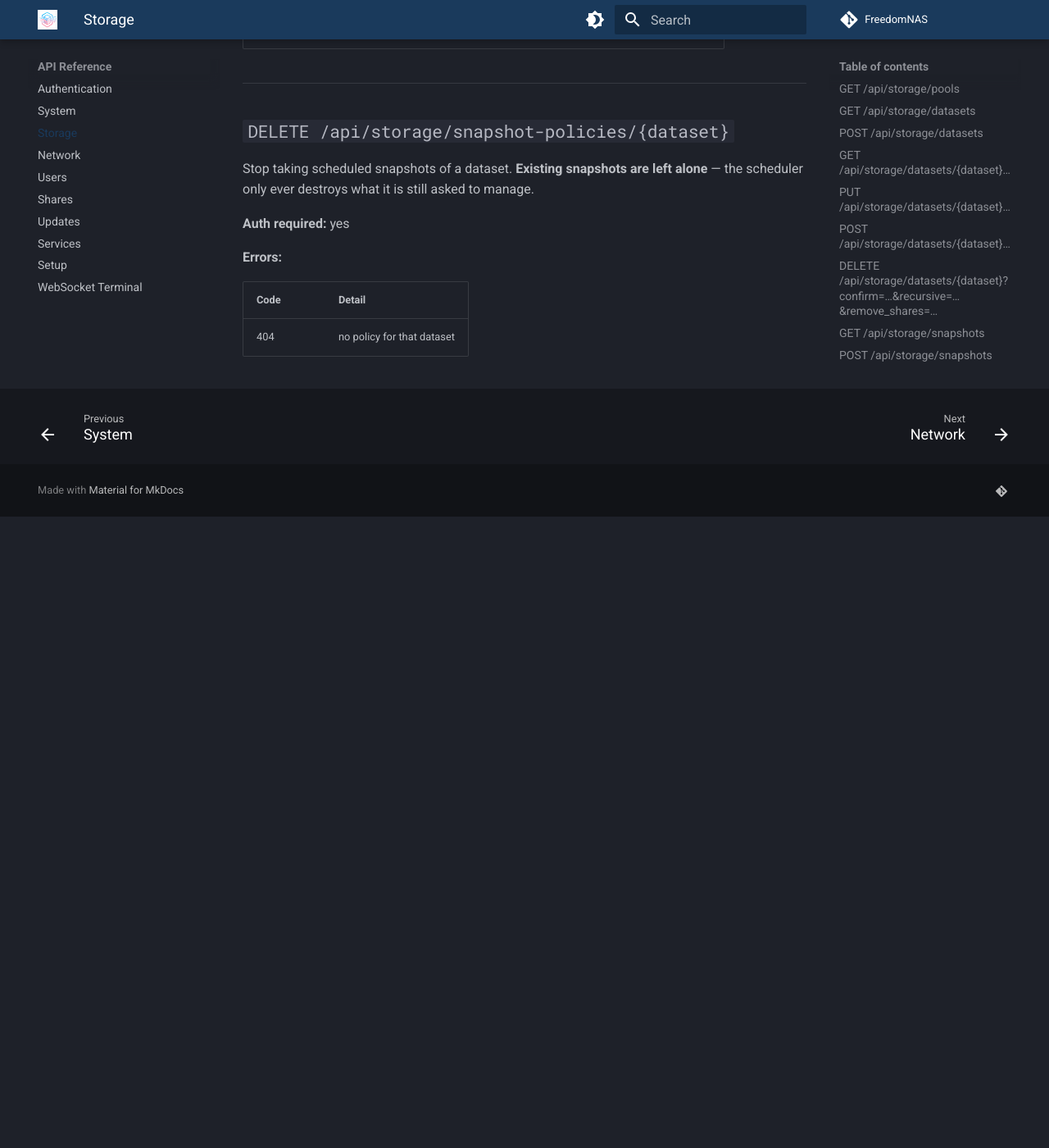
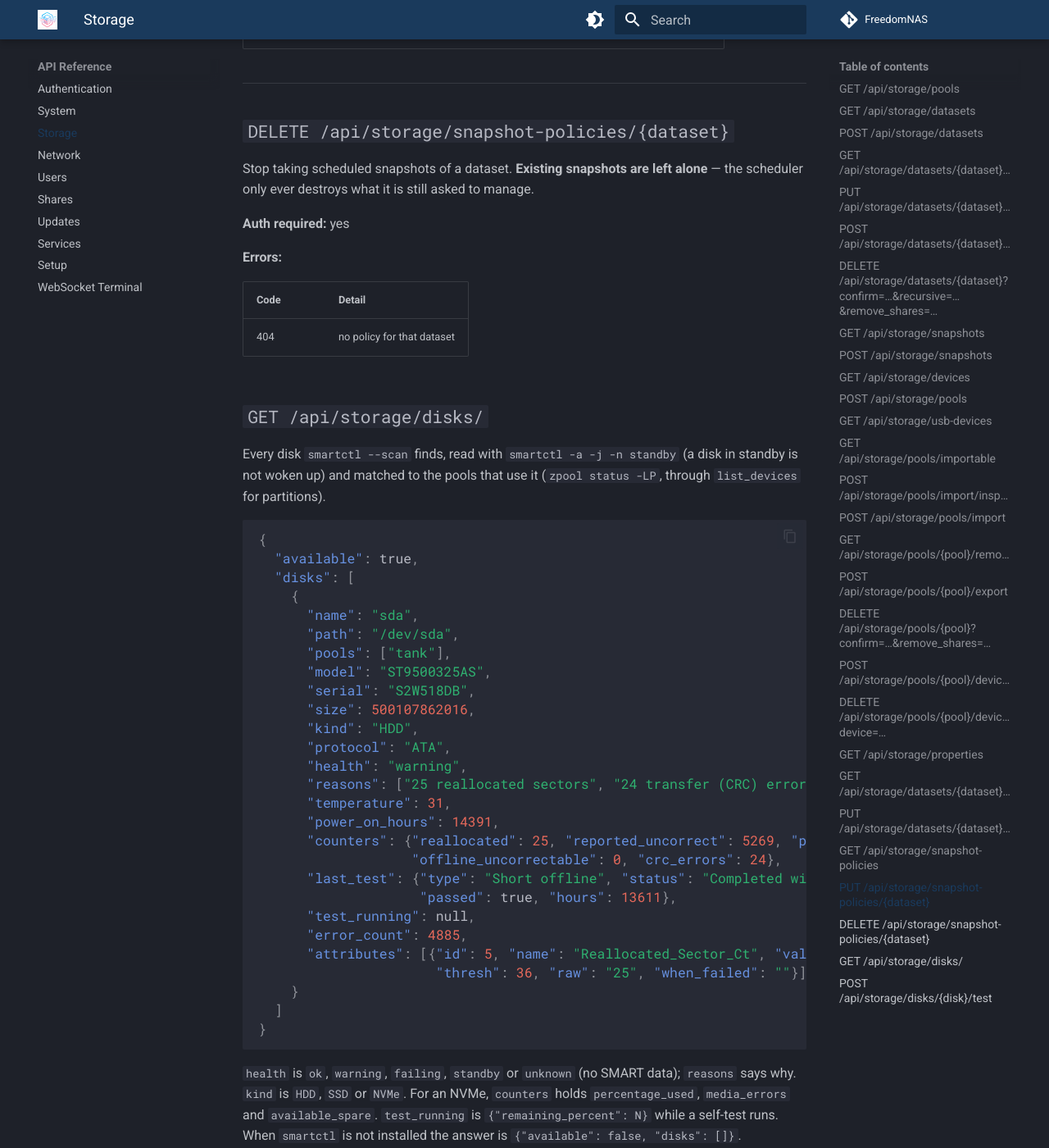
Before and after one commit to FreedomNAS/freedomnas-docs, an MkDocs documentation site: the page built from docs/api/storage.md, in a window 1280 px wide and 1400 px high, scrolled down 15176 px. Shown: the whole window at 82% size. Built offline with MkDocs 1.6.1 and Material for MkDocs 9.7.7, drawn with Linux system fonts in a browser that asks for light colours; before the commit the page ends 15806 px from its top, so only the background shows below that; some of the changed text lies outside the part shown.

Commit message:
Document the Disks tab and SMART commands

````diff
--- a/docs/api/storage.md
+++ b/docs/api/storage.md
@@ -678,3 +678,55 @@ alone** — the scheduler only ever destroys what it is still asked to manage.
 | Code | Detail |
 |------|--------|
 | 404 | no policy for that dataset |
+
+## `GET /api/storage/disks/`
+
+Every disk `smartctl --scan` finds, read with `smartctl -a -j -n standby`
+(a disk in standby is not woken up) and matched to the pools that use it
+(`zpool status -LP`, through `list_devices` for partitions).
+
+```json
+{
+  "available": true,
+  "disks": [
+    {
+      "name": "sda",
+      "path": "/dev/sda",
+      "pools": ["tank"],
+      "model": "ST9500325AS",
+      "serial": "S2W518DB",
+      "size": 500107862016,
+      "kind": "HDD",
+      "protocol": "ATA",
+      "health": "warning",
+      "reasons": ["25 reallocated sectors", "24 transfer (CRC) errors: check the cable"],
+      "temperature": 31,
+      "power_on_hours": 14391,
+      "counters": {"reallocated": 25, "reported_uncorrect": 5269, "pending": 0,
+                   "offline_uncorrectable": 0, "crc_errors": 24},
+      "last_test": {"type": "Short offline", "status": "Completed without error",
+                    "passed": true, "hours": 13611},
+      "test_running": null,
+      "error_count": 4885,
+      "attributes": [{"id": 5, "name": "Reallocated_Sector_Ct", "value": 99, "worst": 99,
+                      "thresh": 36, "raw": "25", "when_failed": ""}]
+    }
+  ]
+}
+```
+
+`health` is `ok`, `warning`, `failing`, `standby` or `unknown` (no SMART
+data); `reasons` says why. `kind` is `HDD`, `SSD` or `NVMe`. For an NVMe,
+`counters` holds `percentage_used`, `media_errors` and `available_spare`.
+`test_running` is `{"remaining_percent": N}` while a self-test runs. When
+`smartctl` is not installed the answer is `{"available": false, "disks": []}`.
+
+## `POST /api/storage/disks/{disk}/test`
+
+```json
+{"type": "short"}
+```
+
+Starts a SMART self-test (`short` or `long`) on a disk `smartctl --scan`
+lists, by its name (`sda`, `nvme0`). Any other disk is a 404, any other type
+a 400.
--- a/docs/user-guide/storage.md
+++ b/docs/user-guide/storage.md
@@ -233,6 +233,37 @@ Scheduled snapshots are named `freedomnas-<interval>-<YYYYmmdd-HHMMSS>` — see
 
 For manual snapshots, use any descriptive name without spaces.
 
+## Disks Tab
+
+The health of every disk in the system, read with `smartctl` (from
+`smartmontools`, installed with FreedomNAS on every edition) — the pools tab
+says whether ZFS is happy, this one says whether the hardware under it is.
+
+Each disk gets one verdict:
+
+| Badge | Meaning |
+|-------|---------|
+| **OK** | SMART reports nothing worrying |
+| **Attention** | Signs of wear: reallocated, pending or unreadable sectors, errors the disk could not correct, transfer (CRC) errors — often a bad cable — entries in the disk's error log, a failed last self-test, or a worn NVMe |
+| **Failing** | The disk's own SMART check fails, an attribute is below its failure threshold, or an NVMe raises a critical warning or runs out of spare capacity |
+| **Asleep** | The disk is in standby; FreedomNAS does not wake it up just to read it |
+| **No SMART data** | The disk, or the USB adapter it sits behind, does not report SMART |
+
+Every level shows the verdict, model, size, serial, the pool the disk
+belongs to, its temperature and how many hours it has been powered on, with
+a plain hint when a disk needs attention.
+
+*Advanced level* adds why the verdict is what it is, the last self-test,
+and a **Short self-test** button (about two minutes; the disk stays usable).
+
+*Expert level* adds a **Long self-test** (reads the whole surface, can take
+hours) and the full table of SMART attributes with the number of errors in
+the disk's log.
+
+If `smartmontools` is missing — a system installed before it was added —
+the tab says so instead of failing. The API is described in
+[Storage API](../api/storage.md#get-apistoragedisks).
+
 ## ZFS Best Practices
 
 - **Device names may change**: the Create Pool form lists disks as
````
Also changed, not shown: docs/developer/webui.md (+3 -3 lines), docs/profiles/os-profiles.md (+4 -0 lines), docs/user-guide/ui-levels.md (+2 -0 lines).
